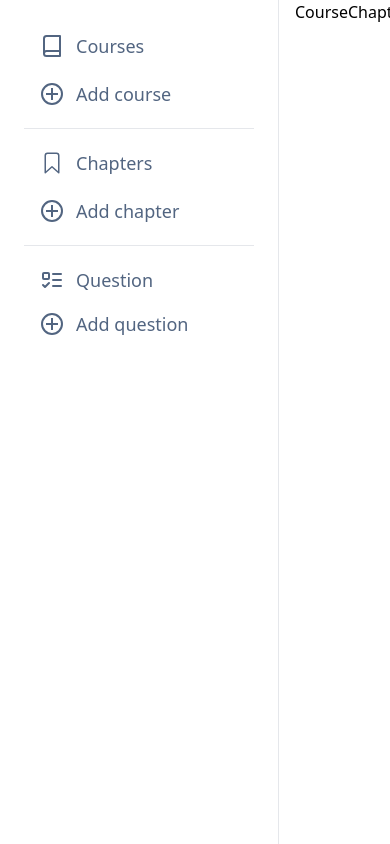
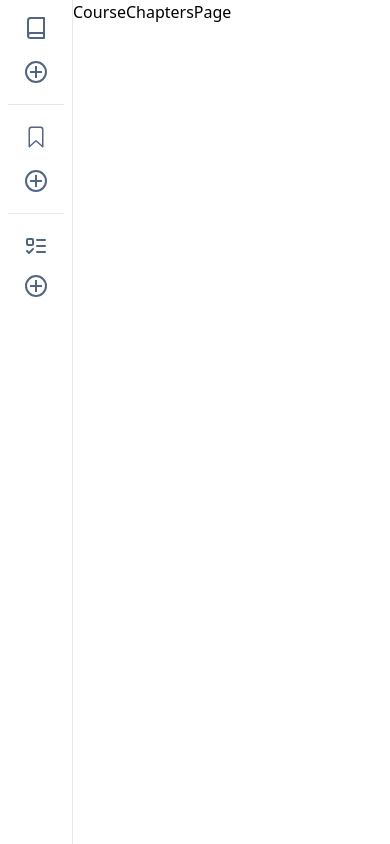
Before and after one commit to ShadyNabil8/exam-designer-system, a React (Vite) app in the folder frontend/: page /courses/1/chapters in a window 390 px wide. Built offline with nearby package versions, Linux system fonts and the light colour scheme.

Commit message:
Makk frontend responsive for mobile

```diff
--- a/frontend/src/components/NavigationLink.jsx
+++ b/frontend/src/components/NavigationLink.jsx
@@ -6,7 +6,7 @@ const NavigationLink = ({ title, icon, url }) => {
     <NavLink
       end
       to={url}
-      className="flex w-[230px] items-center gap-3 rounded-md px-4 py-2"
+      className="flex lg:w-[230px] items-center gap-3 rounded-md px-4 py-2"
       style={({ isActive }) => {
         return {
           backgroundColor: isActive ? "#007AFF" : "",
@@ -15,7 +15,7 @@ const NavigationLink = ({ title, icon, url }) => {
       }}
     >
       {icon}
-      <span className="text-lg font-medium">{title}</span>
+      <span className="text-lg font-medium hidden lg:block">{title}</span>
     </NavLink>
   );
 };
--- a/frontend/src/components/Navigator.jsx
+++ b/frontend/src/components/Navigator.jsx
@@ -7,7 +7,7 @@ import { GrAddCircle } from "react-icons/gr";
 
 const Navigator = () => {
   return (
-    <div className="flex h-full flex-col gap-3 border-r p-6">
+    <div className="flex h-full flex-col gap-3 border-r p-2 lg:p-6">
       <div className="flex flex-col gap-1">
         <NavigationLink
           title="Courses"
@@ -25,12 +25,12 @@ const Navigator = () => {
         <NavigationLink
           title="Chapters"
           url="/chapters"
-          icon={<IoBookmarkOutline className="text-2xl" />}
+          icon={<IoBookmarkOutline className="shrink-0 text-2xl" />}
         />
         <NavigationLink
           title="Add chapter"
           url="/add-chapter"
-          icon={<GrAddCircle className="text-2xl" />}
+          icon={<GrAddCircle className="shrink-0 text-2xl" />}
         />
       </div>
       <hr></hr>
@@ -38,12 +38,12 @@ const Navigator = () => {
         <NavigationLink
           title="Question"
           url="/questions"
-          icon={<LuListTodo className="text-2xl" />}
+          icon={<LuListTodo className="shrink-0 text-2xl" />}
         />
         <NavigationLink
           title="Add question"
           url="/add-question"
-          icon={<GrAddCircle className="text-2xl" />}
+          icon={<GrAddCircle className="shrink-0 text-2xl" />}
         />
       </div>
     </div>
--- a/frontend/src/components/Question.jsx
+++ b/frontend/src/components/Question.jsx
@@ -18,21 +18,43 @@ const Question = ({
       onMouseEnter={() => setIsHovered(true)}
       onMouseLeave={() => setIsHovered(false)}
     >
-      <div className="grid grid-cols-5 gap-4">
-        <div className="font-bold">Text</div>
-        <div className="font-bold">Choices</div>
-        <div className="font-bold">Correct answer</div>
-        <div className="font-bold">Difficulty</div>
-        <div className="font-bold">Objective</div>
-        <div>{questionText}</div>
-        <ul className="flex list-disc flex-col gap-1">
+      <div
+        className="flex flex-col gap-2 sm:grid"
+        style={{
+          gridTemplateColumns: "repeat(5, 1fr)",
+          gridTemplateAreas: `
+          "text choices correct difficulty objective"
+          "textData choicesData correctData difficultyData objectiveData"
+        `,
+        }}
+      >
+        <div className="font-bold" style={{ gridArea: "text" }}>
+          Text
+        </div>
+        <div style={{ gridArea: "textData" }}>{questionText}</div>
+        <div className="font-bold" style={{ gridArea: "choices" }}>
+          Choices
+        </div>
+        <ul
+          className="flex list-disc flex-col gap-1 pl-3"
+          style={{ gridArea: "choicesData" }}
+        >
           {questionChoices.map((choice, index) => (
             <li key={index}>{choice}</li>
           ))}
         </ul>
-        <div>{questionCorrectAnswer}</div>
-        <div>{questionDifficulty}</div>
-        <div>{questionObjective}</div>
+        <div className="font-bold" style={{ gridArea: "correct" }}>
+          Correct answer
+        </div>
+        <div style={{ gridArea: "correctData" }}>{questionCorrectAnswer}</div>
+        <div className="font-bold" style={{ gridArea: "difficulty" }}>
+          Difficulty
+        </div>
+        <div style={{ gridArea: "difficultyData" }}>{questionDifficulty}</div>
+        <div className="font-bold" style={{ gridArea: "objective" }}>
+          Objective
+        </div>
+        <div style={{ gridArea: "objectiveData" }}>{questionObjective}</div>
       </div>
       {isHovered && (
         <div className="vertical-center absolute right-4">
--- a/frontend/src/pages/ChaptersPage.jsx
+++ b/frontend/src/pages/ChaptersPage.jsx
@@ -19,7 +19,7 @@ const ChaptersPage = () => {
     return <p>Loading Chapters...</p>;
   }
   return (
-    <div className="flex w-full flex-col gap-2 p-4">
+    <div className="flex w-full flex-col gap-2 p-2 lg:p-4">
       {chapters.map((chapter, index) => (
         <Chapter
           key={index}
--- a/frontend/src/pages/CoursesPage.jsx
+++ b/frontend/src/pages/CoursesPage.jsx
@@ -19,7 +19,7 @@ const CoursesPage = () => {
     return <p>Loading courses...</p>;
   }
   return (
-    <div className="flex w-full flex-col gap-2 p-4">
+    <div className="flex w-full flex-col gap-2 p-2 lg:p-4">
       {courses?.map((course, index) => (
         <Course
           key={index}
--- a/frontend/src/pages/RootPage.jsx
+++ b/frontend/src/pages/RootPage.jsx
@@ -4,7 +4,7 @@ import { Outlet } from "react-router-dom";
 
 const RootPage = () => {
   return (
-    <div className="flex h-screen w-screen gap-4 overflow-x-hidden">
+    <div className="flex h-screen w-screen overflow-x-hidden">
       <Navigator />
       <Outlet />
     </div>
```
